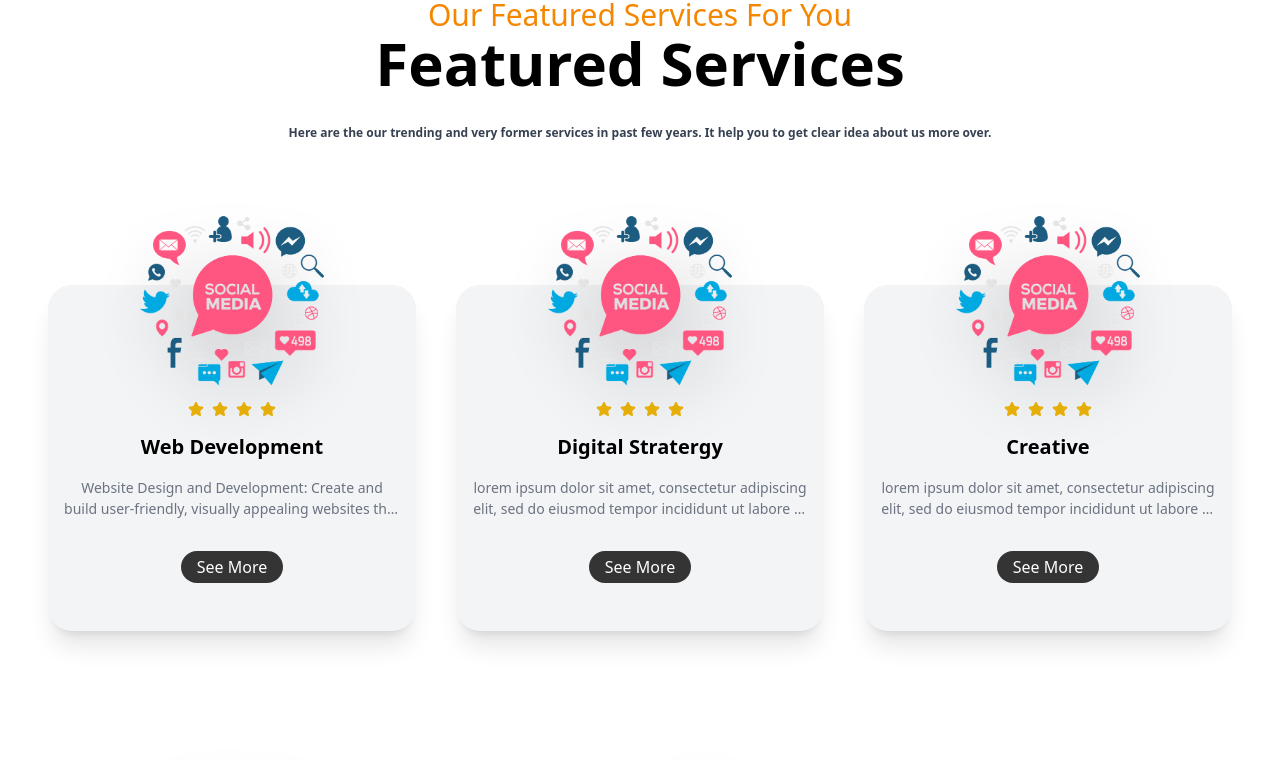
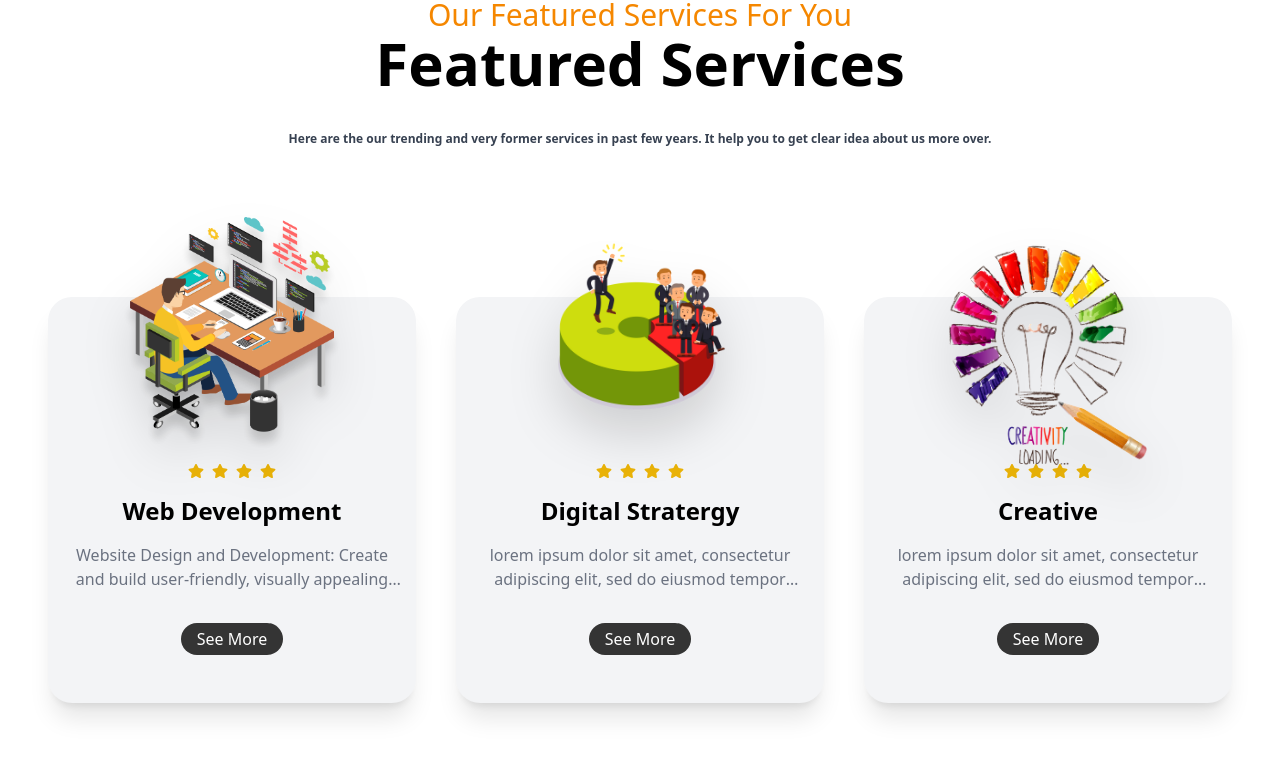
Before and after one commit to cswarnasooriya/Zmedia-Digital, a React (Vite) app: page / in a window 1280 px wide. Shown: the part 1880-2640 px from the top of the page. Built offline with nearby package versions, Linux system fonts and the light colour scheme.

Commit message:
changes added

```diff
--- a/src/components/TopProducts/TopProducts.jsx
+++ b/src/components/TopProducts/TopProducts.jsx
@@ -14,21 +14,21 @@ import { FaStar } from "react-icons/fa";
 const ProductsData = [
   {
     id: 1,
-    img: Img4,
+    img: Img1,
     title: "Web Development",
     description:
       "Website Design and Development: Create and build user-friendly, visually appealing websites that are optimized for performance, usability, and conversion.",
   },
   {
     id: 2,
-    img: Img4,
+    img: Img2,
     title: "Digital Stratergy",
     description:
       "lorem ipsum dolor sit amet, consectetur adipiscing elit, sed do eiusmod tempor incididunt ut labore et dolore magna aliqua.",
   },
   {
     id: 3,
-    img: Img4,
+    img: Img3,
     title: "Creative",
     description:
       "lorem ipsum dolor sit amet, consectetur adipiscing elit, sed do eiusmod tempor incididunt ut labore et dolore magna aliqua.",
@@ -92,7 +92,7 @@ const TopProducts = ({ handleOrderPopup }) => {
           Featured Services
           </h1>
 
-          <p data-aos="fade-up" className="text-xs text-gray-700  dark:text-gray-400  text-[20px] pb-12 justify-center font-semibold">
+          <p data-aos="fade-up" className="text-xs text-gray-700  dark:text-gray-400 leading-7  text-[21px] pb-12 justify-center font-semibold">
             Here are the our trending and very former services in past few years. It help you to get clear idea about us more over.
           </p>
         </div>
@@ -107,11 +107,11 @@ const TopProducts = ({ handleOrderPopup }) => {
               className="rounded-3xl bg-gray-100 dark:bg-gray-800 hover:bg-black/80 dark:hover:bg-primary hover:text-white relative shadow-xl duration-300 group max-w-[400px]"
             >
               {/* image section */}
-              <div className="h-[100px] cursor-pointer">
+              <div className="h-[150px] cursor-pointer">
                 <img
                   src={data.img}
                   alt=""
-                  className="max-w-[210px] block mx-auto transform -translate-y-20 group-hover:scale-110 duration-300 drop-shadow-2xl "
+                  className="max-w-[220px] block mx-auto transform -translate-y-20 group-hover:scale-110 duration-300 drop-shadow-2xl "
                 />
               </div>
               {/* details section */}
@@ -123,12 +123,12 @@ const TopProducts = ({ handleOrderPopup }) => {
                   <FaStar className="text-yellow-500" />
                   <FaStar className="text-yellow-500" />
                 </div>
-                <h1 className="text-xl font-semibold mb-4">{data.title}</h1>
-                <p className="dark:text-logo text-gray-500 group-hover:text-white duration-300 text-[14px] line-clamp-2 mb-4">
+                <h1 className="text-2xl font-semibold mb-4">{data.title}</h1>
+                <p className="dark:text-logo text-gray-500 group-hover:text-white duration-300 text-[16px] text-center line-clamp-2 mb-4">
                   {data.description}
                 </p>
                 <button
-                  className="bg-primary hover:scale-105 duration-300 text-white py-1 px-4 rounded-full mt-4 group-hover:bg-white group-hover:text-primary"
+                  className="bg-primary hover:scale-105 duration-300 text-white py-1 px-4 rounded-full mt-4 group-hover:bg-white group-hover:text-logo"
                   onClick={handleOrderPopup}
                 >
                   See More
```
